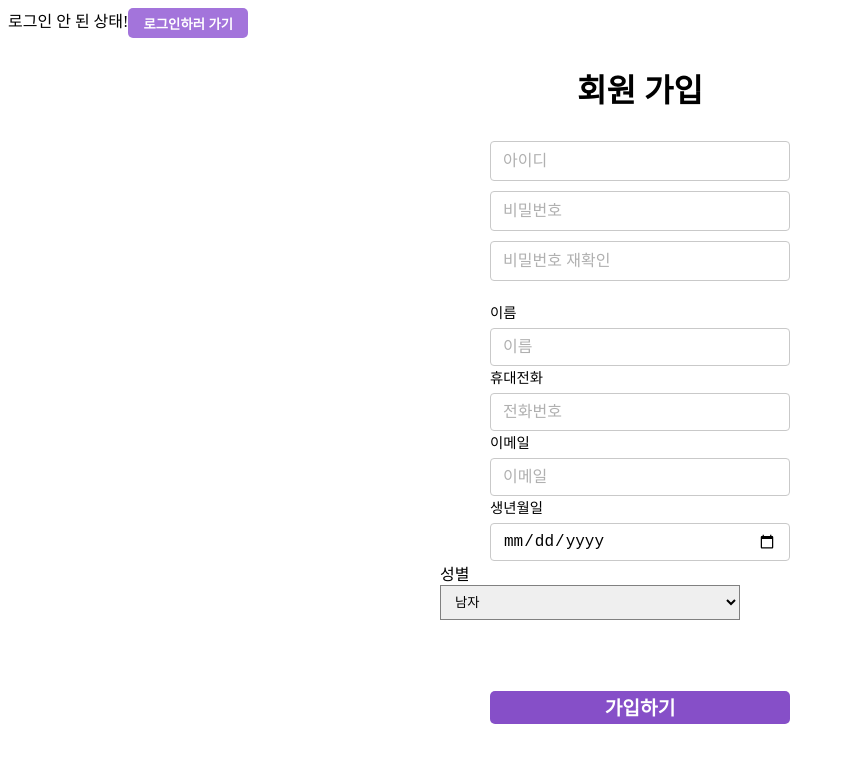
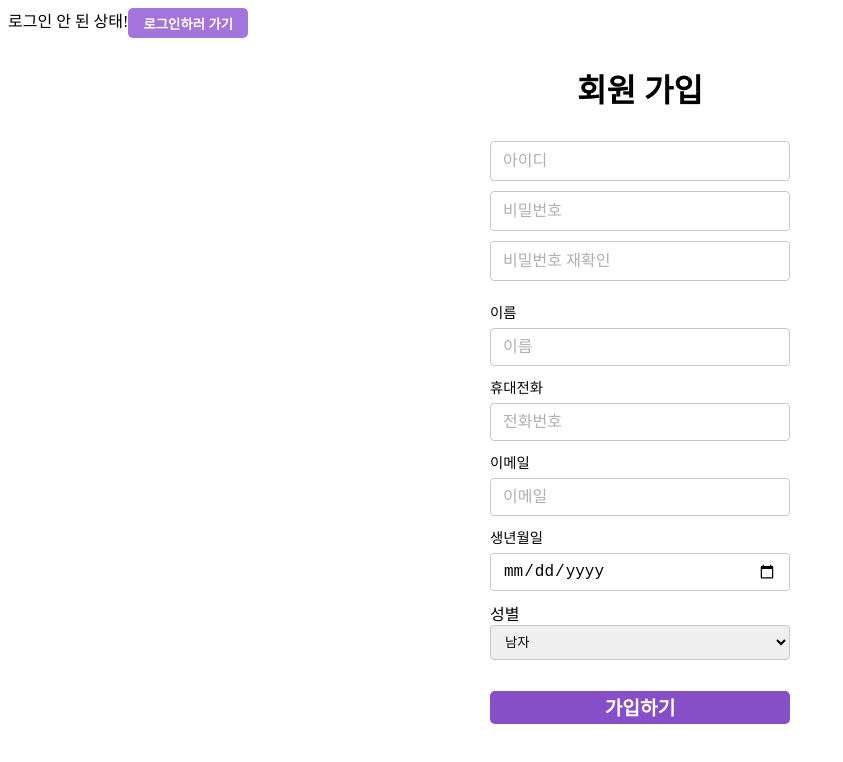
Before and after one commit to happyKale/react-start, a React (Create React App) app in the folder front-end/: page /signup in a window 1280 px wide. Shown: the top 762 px of the page, without its empty margins (0-843 px from the left). Built offline with nearby package versions, Linux system fonts and the light colour scheme.

Commit message:
Style: add default styles

```diff
--- a/front-end/src/app/components/Select/Select.tsx
+++ b/front-end/src/app/components/Select/Select.tsx
@@ -64,15 +64,21 @@ Select.defaultProps = {
   margin: "0",
   padding: "0 0 0 10px",
   boxSizing: "border-box",
-  border: "1px solid gray",
+  labelHeight: "60px",
+  labelWidth: "300px",
 };
 
 const StyledLabel = styled.label``;
 
 const StyledSelect = styled.select<SelectProps>`
+  border: 1px solid #c9c9c9;
   &:hover {
     cursor: pointer;
   }
+  &::placeholder {
+    color: #b0b0b0;
+  }
+  border-radius: 4px;
   ${(props) => (props.width ? `width: ${props.width}` : "")};
   ${(props) => (props.height ? `height: ${props.height}` : "")};
   ${(props) => (props.radius ? `border-radius: ${props.radius}` : "")};
```
